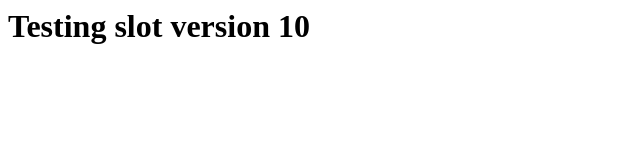
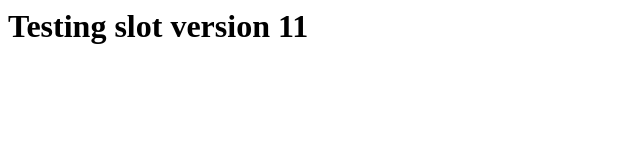
Before and after one commit to priyamgupta09/testingslot, a plain HTML site: page index.html in a window 1280 px wide. Shown: the full height of the page, 0-640 px from the left. Drawn offline with Linux system fonts and the light colour scheme.

Commit message:
Update index.html
please apply these changes

```diff
--- a/index.html
+++ b/index.html
@@ -1,4 +1,4 @@
 <html>
 <title>Testing Slot</title>
-<body><h1>Testing slot version 10</h1></body>
+<body><h1>Testing slot version 11</h1></body>
 </html>
```
